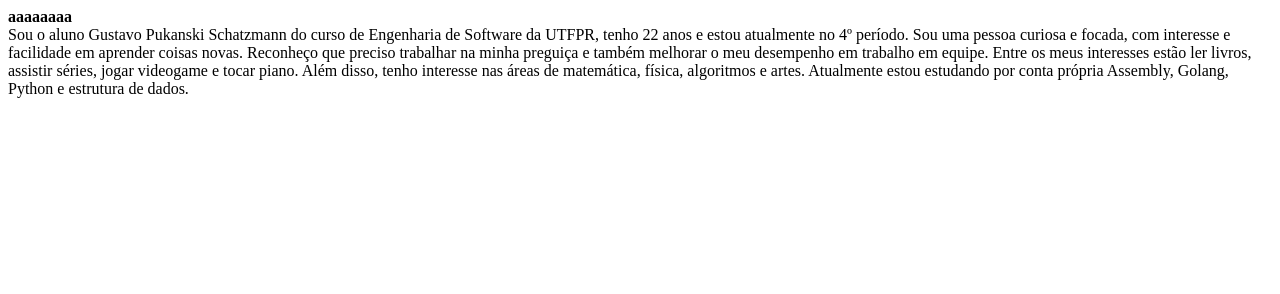
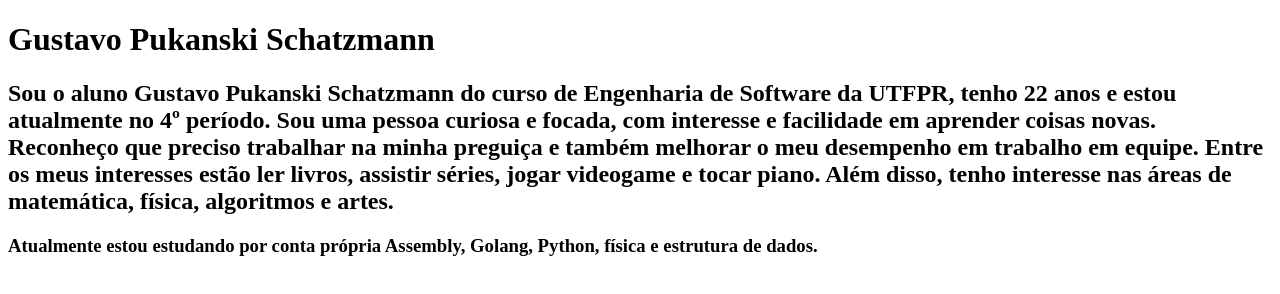
Before and after one commit to pukanski/curriculo, a plain HTML site: page index.html in a window 1280 px wide. Drawn offline with Linux system fonts and the light colour scheme.

Commit message:
Formatando com os h1, h2, h3

```diff
--- a/index.html
+++ b/index.html
@@ -6,8 +6,8 @@
         <title>Currículo</title>
     </head>
     <body>
-        <b>aaaaaaaa</b>
-        <br>
-        Sou o aluno Gustavo Pukanski Schatzmann do curso de Engenharia de Software da UTFPR, tenho 22 anos e estou atualmente no 4º período. Sou uma pessoa curiosa e focada, com interesse e facilidade em aprender coisas novas. Reconheço que preciso trabalhar na minha preguiça e também melhorar o meu desempenho em trabalho em equipe. Entre os meus interesses estão ler livros, assistir séries, jogar videogame e tocar piano. Além disso, tenho interesse nas áreas de matemática, física, algoritmos e artes. Atualmente estou estudando por conta própria Assembly, Golang, Python e estrutura de dados.
+        <h1>Gustavo Pukanski Schatzmann</h1>
+        <h2>Sou o aluno Gustavo Pukanski Schatzmann do curso de Engenharia de Software da UTFPR, tenho 22 anos e estou atualmente no 4º período. Sou uma pessoa curiosa e focada, com interesse e facilidade em aprender coisas novas. Reconheço que preciso trabalhar na minha preguiça e também melhorar o meu desempenho em trabalho em equipe. Entre os meus interesses estão ler livros, assistir séries, jogar videogame e tocar piano. Além disso, tenho interesse nas áreas de matemática, física, algoritmos e artes.</h2>
+        <h3>Atualmente estou estudando por conta própria Assembly, Golang, Python, física e estrutura de dados.</h3>
     </body>
 </html>
```
